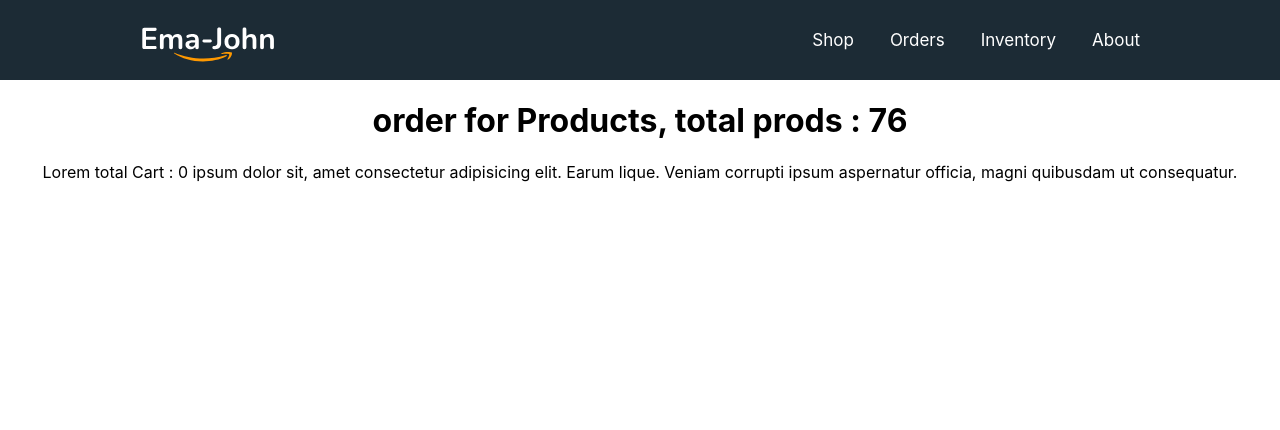
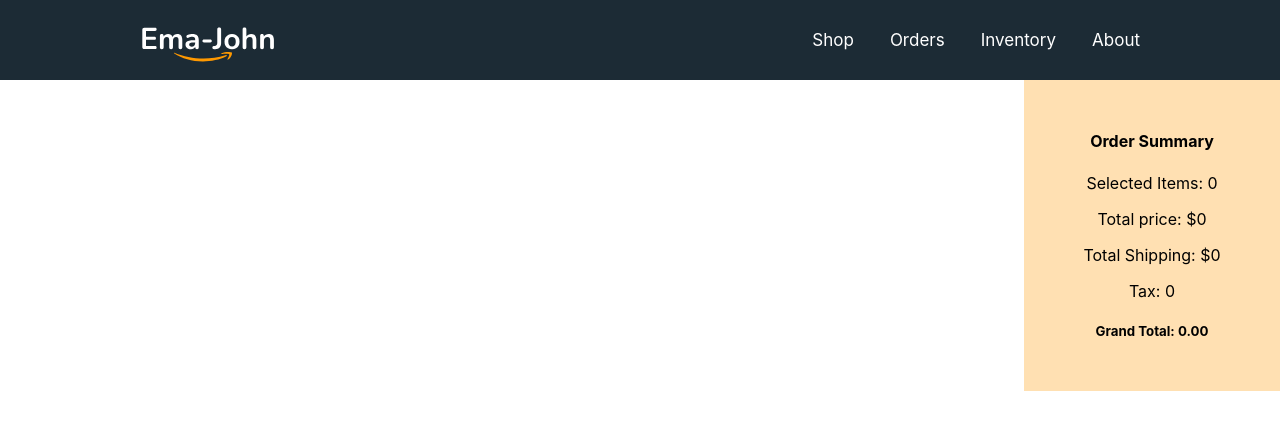
Before and after one commit to YaAlBagdattig379/ema-john-simple-m53, a React (Create React App) app: page /orders in a window 1280 px wide. Shown: the top 430 px of the page. Built offline with nearby package versions, Linux system fonts and the light colour scheme.

Commit message:
v5 review page strc

```diff
--- a/src/components/Orders/Orders.js
+++ b/src/components/Orders/Orders.js
@@ -1,14 +1,31 @@
 import React from 'react';
 import useCart from '../../hooks/useCart';
 import useProducts from '../../hooks/useProducts';
+import Cart from '../Cart/Cart';
+import ReviewItem from '../ReviewItem/ReviewItem';
 
 const Orders = () => {
     const [products,setProducts] = useProducts(); // from order for useProduct
-    const [Cart,setCart] = useCart(products); // from order for useCart with 'products'
+    const [cart,setCart] = useCart(products); // from order for useCart with 'products'
+    // console.log(Cart)
     return (
-        <div>
-            <h1>order for Products, total prods : {products.length}</h1>
-            <p>Lorem total Cart : {Cart.length} ipsum dolor sit, amet consectetur adipisicing elit. Earum lique. Veniam corrupti ipsum aspernatur officia, magni quibusdam ut consequatur.</p>
+        <div className ='shop-container'>
+            <div className='products-container'>
+                 {
+                    cart.map(product => <ReviewItem
+                      key={product.id}
+                      product ={product}
+                    ></ReviewItem>)
+                 }
+            </div>
+            <div className='cart-container'>{/*cart={cart} v5 theke*/}
+                <Cart cart={cart}>
+
+
+                </Cart>
+
+            </div>
+
         </div>
     );
 };
--- /dev/null
+++ b/src/components/ReviewItem/ReviewItem.js
@@ -0,0 +1,17 @@
+import React from 'react';
+
+const ReviewItem = (props) => {
+    const {name,price,shipping,quantity} = props.product;
+
+
+    return (
+        <div>
+            <h1>this is review item : {name}</h1>
+            <h1>price : ${price}</h1>
+            <p>shippin : {shipping}</p>
+            <p>quantity : {quantity}</p>
+        </div>
+    );
+};
+
+export default ReviewItem;
```
Also changed, not shown: src/components/ReviewItem/ReviewItem.css (added).
